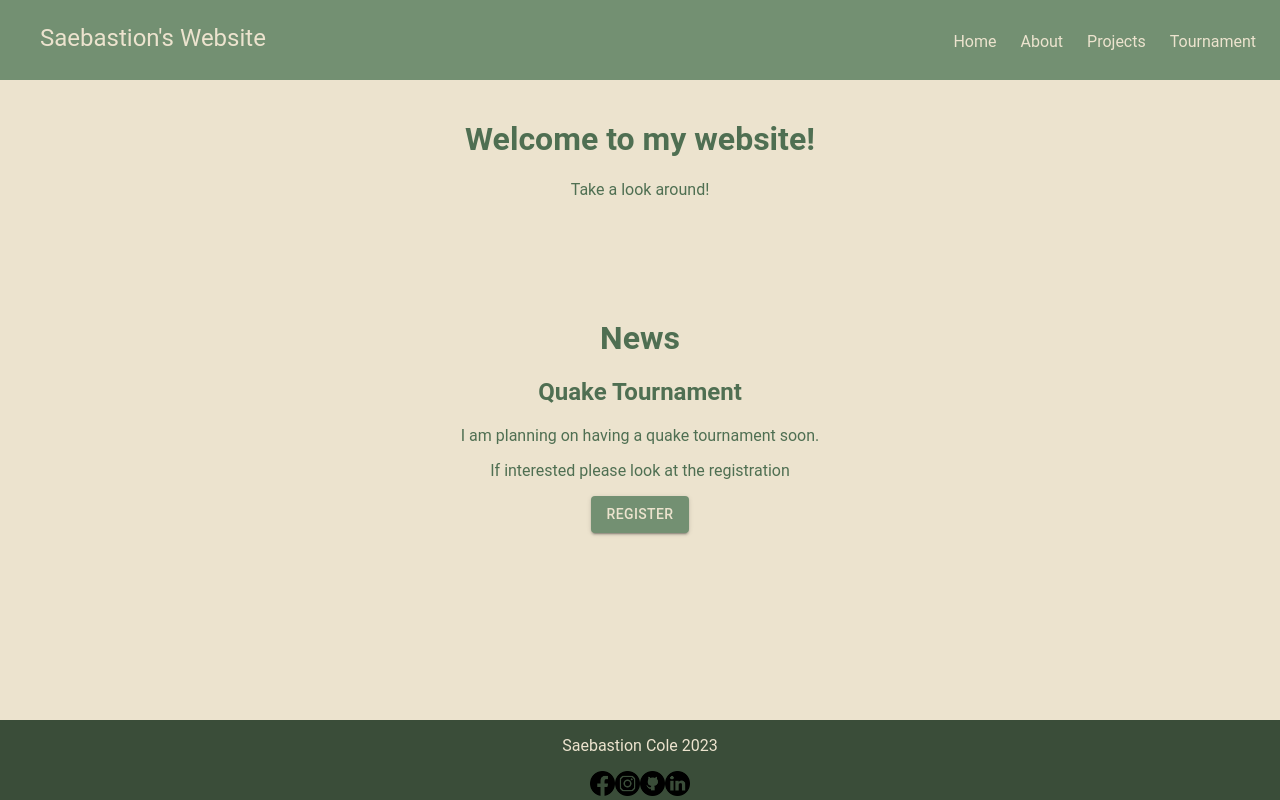
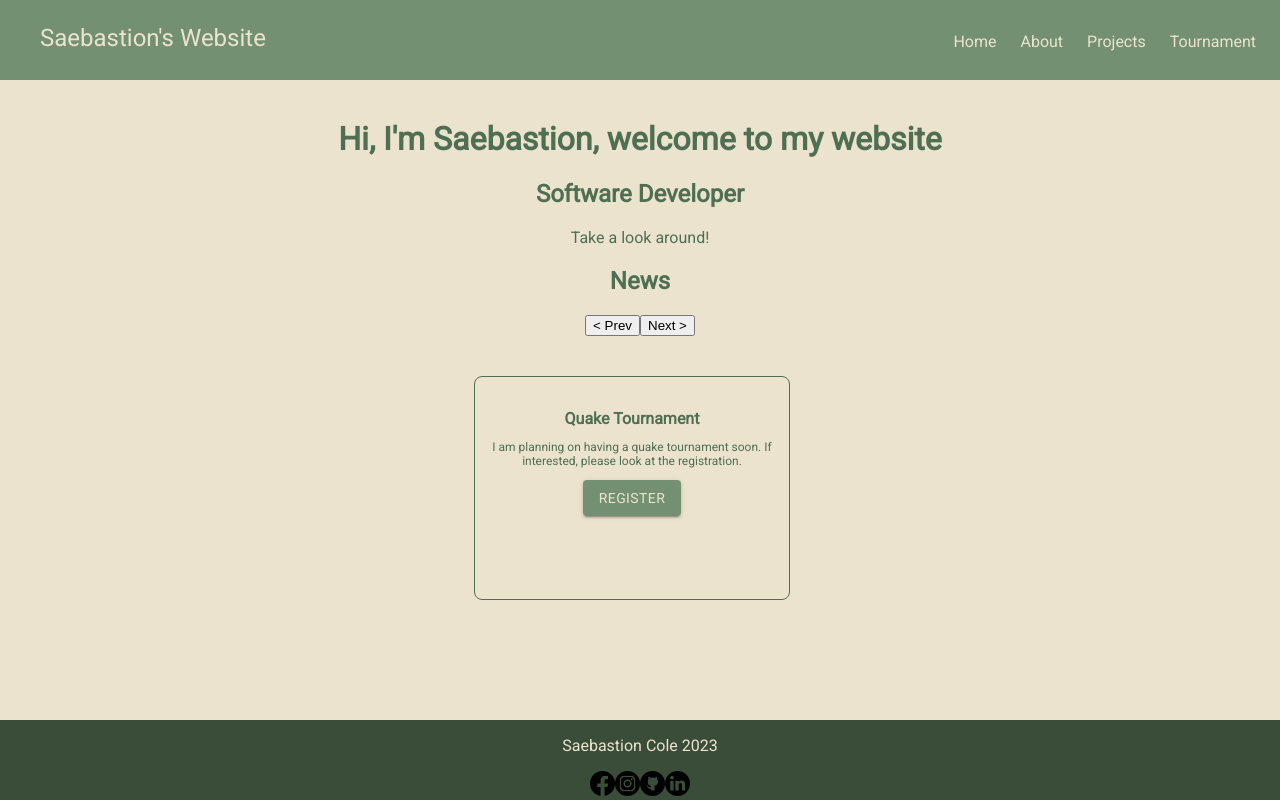
Before and after one commit to sdcole/website-frontend, a React (Create React App) app in the folder website-frontend/: page / in a window 1280 px wide. Built offline with nearby package versions, Linux system fonts and the light colour scheme.

Commit message:
Added Dynamic News
Added view for news so you can have multiple news articles to show.

```diff
--- a/website-frontend/src/App.css
+++ b/website-frontend/src/App.css
@@ -1,3 +1,5 @@
+
+@import url('https://fonts.googleapis.com/css?family=Roboto');
 
 #container {
   height: 100vh;
@@ -15,7 +17,7 @@
 .ul-left {
   list-style-type: none;
 }
-@import url('https://fonts.googleapis.com/css?family=Roboto');
+
 .App {
   text-align: center;
   font-family: 'Roboto', serif;
@@ -83,9 +85,19 @@
 
 }
 
-#news {
-  margin-top: 15vh;
+.home {
+  background-color: #ECE3CE;
+  text-decoration-color: #4F6F52;
+  list-style-type: none;
+  margin: 0;
+
+  height: 80vh;
+  color: #4F6F52;
+
+
 }
+
+
 
 
 .text-link {
@@ -148,3 +160,76 @@ ul#nav li {
 .MuiInput-root {
   border-bottom: 1px solid #ECE3CE !important;
 }
+
+@keyframes slideIn {
+  from {
+    opacity: 0;
+    transform: translateY(-20px);
+  }
+  to {
+    opacity: 1;
+    transform: translateY(0);
+  }
+}
+
+.home h1 {
+  animation: slideIn 1s ease-out; /* Adjust the duration and timing function as needed */
+}
+
+
+#news {
+  margin-top: 5vmin;
+}
+
+
+
+.news-title {
+  font-size: 2vmin;
+  margin-bottom: 1vmin;
+}
+
+.news-content {
+  font-size: 1.5vmin;
+}
+
+.center-news {
+  display: flex;
+  justify-content: center;
+  width: 100%;
+  height: calc(40% - 2vmin);
+  margin-right: auto;
+  margin-left: auto;
+}
+
+.news-container {
+  display: flex;
+  flex-wrap: wrap;
+  justify-content: center;
+
+}
+
+.news-item {
+  width: calc(60% - 2vmin); /* Adjust the width as needed */
+  margin-bottom: 2vmin;
+  padding: 2vmin;
+  border: 1px solid #4F6F52;
+  border-radius: 8px;
+  box-sizing: border-box;
+}
+
+/* Additional style for the first news item */
+.news-item:first-child {
+  margin-right: 2vmin; /* Add right margin to separate the first item */
+}
+
+/* Additional style for the news items after the first one */
+.news-item:not(:first-child) {
+  margin-left: 2vmin; /* Add left margin to separate subsequent items */
+}
+
+/* Media query for smaller screens, adjust the number of items per row */
+@media screen and (max-width: 768px) {
+  .news-item {
+    width: calc(50% - 2vmin); /* Adjust for 2 items per row on smaller screens */
+  }
+}
--- a/website-frontend/src/App.tsx
+++ b/website-frontend/src/App.tsx
@@ -2,7 +2,7 @@ import './App.css';
 
 
 import Header from './components/Header/Header';
-import Content from './components/Content/Content';
+import Content from './components/Content';
 import Footer from './Pages/Footer/Footer';
 
 function App() {
--- a/website-frontend/src/Pages/Home/Home.tsx
+++ b/website-frontend/src/Pages/Home/Home.tsx
@@ -1,32 +1,72 @@
 import '../../App.css';
 import Button from '@mui/material/Button';
 import {Link} from 'react-router-dom';
+import {useState} from "react";
 
 const Home = () => {
+    const newsItems = [
+      {
+        title: 'Quake Tournament',
+        content: 'I am planning on having a quake tournament soon. If interested, please look at the registration.',
+      },
+      {
+        title: 'Quake Tournament2',
+        content: 'I am planning on having a quake tournament soon. If interested, please look at the registration.',
+      },
+      // Add more news items as needed
+    ];
+
+    const [currentNewsIndex, setCurrentNewsIndex] = useState(0);
+
+    const showNextNews = () => {
+      setCurrentNewsIndex((prevIndex) => (prevIndex + 1) % newsItems.length);
+    };
+
+    const showPrevNews = () => {
+      setCurrentNewsIndex((prevIndex) => (prevIndex - 1 + newsItems.length) % newsItems.length);
+    };
+
+    const currentNewsItem = newsItems[currentNewsIndex];
+
     return (
       <div className="home">
         <br></br>
-            <h1>Welcome to my website!</h1>
+        <h1>Hi, I'm Saebastion, welcome to my website</h1>
+        <h2>Software Developer</h2>
         <p>Take a look around!</p>
-            <div id="news">
-                <h1>News</h1>
-                <h2>Quake Tournament</h2>
-                <p>I am planning on having a quake tournament soon.</p>
-                <p>If interested please look at the registration </p>
+        <h2>News</h2>
+        <div>
+            <button onClick={showPrevNews}>&lt; Prev</button>
+            <button onClick={showNextNews}>Next &gt;</button>
+          </div>
+        <div id="news" className="center-news">
+
+          <div className="news-container">
+            <div className="news-item">
+              <h3 className="news-title">{currentNewsItem.title}</h3>
+              <p className="news-content">{currentNewsItem.content}</p>
               <Button
-                        sx={{ color: '#ECE3CE', backgroundColor: '#739072', borderColor: '#739072',
-                            ":hover": {
-                            bgcolor: "#3A4D39",
-                            color: "#ECE3CE"
-                            }
+                sx={{
+                  color: '#ECE3CE',
+                  backgroundColor: '#739072',
+                  borderColor: '#739072',
+                  ':hover': {
+                    bgcolor: '#3A4D39',
+                    color: '#ECE3CE',
+                  },
                 }}
                 variant="contained"
-                        component={Link} to={'/tournament'}>
+                component={Link}
+                to={'/tournament'}
+              >
                 Register
               </Button>
             </div>
+          </div>
 
         </div>
+      </div>
     );
-}
+  };
+
   export default Home;
--- a/website-frontend/src/Pages/Tournament/Tournament.tsx
+++ b/website-frontend/src/Pages/Tournament/Tournament.tsx
@@ -1,7 +1,7 @@
 import '../../App.css';
 import TextField from '@mui/material/TextField';
 import Box from '@mui/material/Box';
-import TournamentForm from '../../components/Forms/TournamentForm';
+import TournamentForm from './TournamentForm';
 const Tournament = () => {
     return (
       <div id="tournament">
--- a/website-frontend/src/components/Forms/TournamentForm.tsx
+++ b/website-frontend/src/Pages/Tournament/TournamentForm.tsx
@@ -3,7 +3,8 @@ import {useState} from "react";
 import React, { MouseEvent } from 'react';
 import TextField from '@mui/material/TextField';
 import Button from '@mui/material/Button';
-import LoadingSpinner from '../Materials/LoadingSpinner';
+import LoadingSpinner from '../../components/LoadingSpinner';
+
 
 const TournamentForm = () => {
     //const PROXY = 'https://v1.nocodeapi.com/saebastion/ep/NfYBIrynVPsMmGZq';
--- a/website-frontend/src/components/Materials/LoadingSpinner.tsx
+++ b/website-frontend/src/components/LoadingSpinner.tsx
@@ -1,5 +1,5 @@
-import '../../App.css';
-import loadingImage from '../../images/loadingSpinner.png';
+import '../App.css';
+import loadingImage from '../images/loadingSpinner.png';
 const LoadingSpinner = () => {
     return (
         <div className="direction">
```
Also changed, not shown: website-frontend/src/components/Content.tsx (renamed from website-frontend/src/components/Content/Content.tsx, +5 -5 lines). Lines whose indentation alone changed are shown as unchanged.
